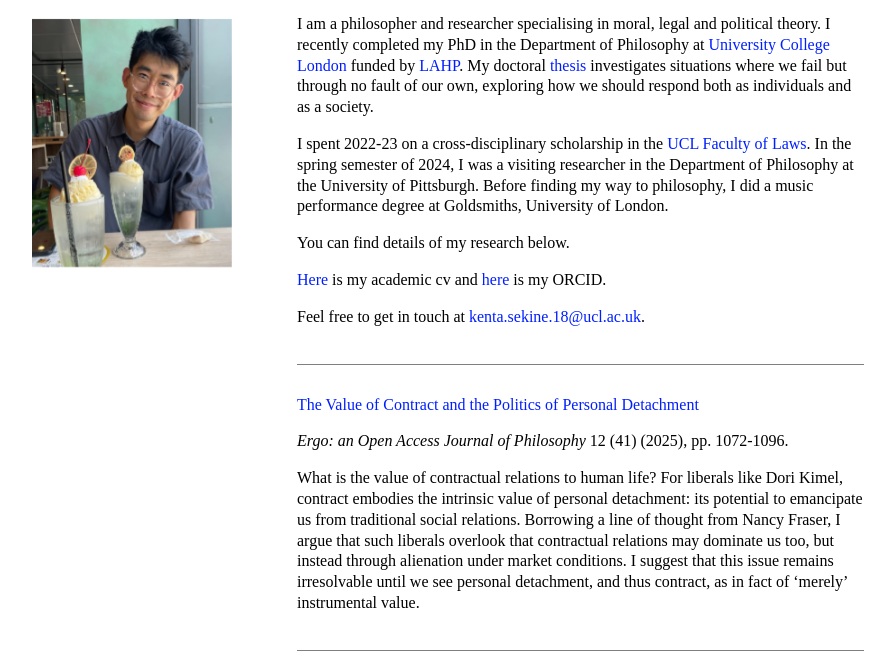
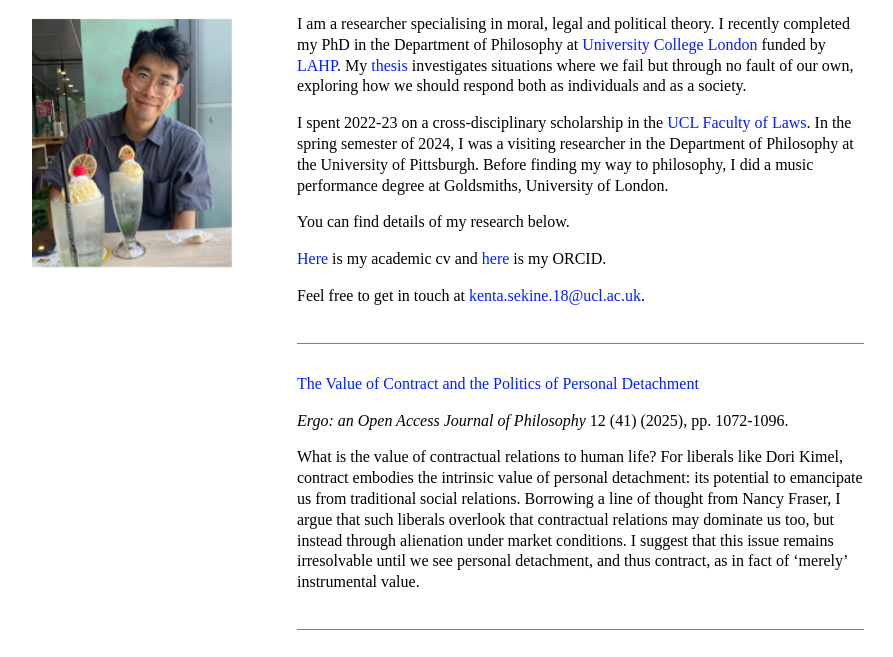
Before and after one commit to kentre3000/kentre3000.github.io, a plain HTML site: page docs/index.html in a window 1280 px wide. Shown: the part 111-768 px from the top of the page, without its empty margins (28-921 px from the left). Drawn offline with Linux system fonts and the light colour scheme; a web font is replaced by a local one.

Commit message:
Update index.html

```diff
--- a/docs/index.html
+++ b/docs/index.html
@@ -119,7 +119,7 @@
 
         <div class="text-wrap">
 
-		   I am a philosopher and researcher specialising in moral, legal and political theory. I recently completed my PhD in the Department of Philosophy at <a href="https://www.ucl.ac.uk/philosophy/" target="_blank" style="text-decoration: none">University College London</a> funded by <a href="https://www.lahp.ac.uk/" target="_blank" style="text-decoration: none">LAHP</a>. My doctoral <a href="https://drive.google.com/file/d/12vdhmctN--g6CrBO1nm3Mk6Kbizzhz-C/view?usp=sharing" target="_blank" style="text-decoration: none">thesis</a> investigates situations where we fail but through no fault of our own, exploring how we should respond both as individuals and as a society.
+		   I am a researcher specialising in moral, legal and political theory. I recently completed my PhD in the Department of Philosophy at <a href="https://www.ucl.ac.uk/philosophy/" target="_blank" style="text-decoration: none">University College London</a> funded by <a href="https://www.lahp.ac.uk/" target="_blank" style="text-decoration: none">LAHP</a>. My <a href="https://drive.google.com/file/d/12vdhmctN--g6CrBO1nm3Mk6Kbizzhz-C/view?usp=sharing" target="_blank" style="text-decoration: none">thesis</a> investigates situations where we fail but through no fault of our own, exploring how we should respond both as individuals and as a society.
             <p>
             I spent 2022-23 on a cross-disciplinary scholarship in the <a href="https://www.ucl.ac.uk/laws/" target="_blank" style="text-decoration: none">UCL Faculty of Laws</a>. In the spring semester of 2024, I was a visiting researcher in the Department of Philosophy at the University of Pittsburgh. Before finding my way to philosophy, I did a music performance degree at Goldsmiths, University of London.
             </p>
```
